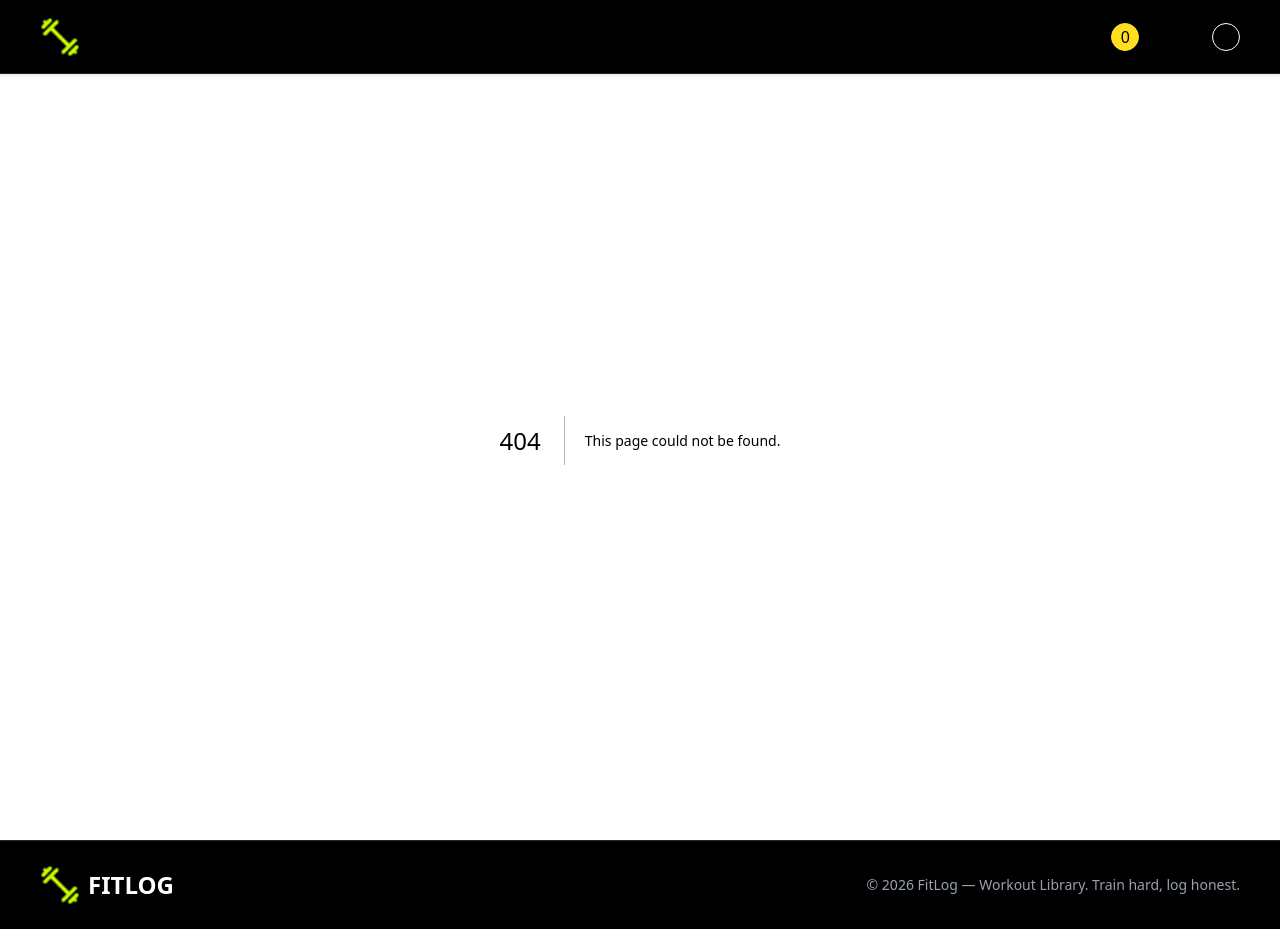
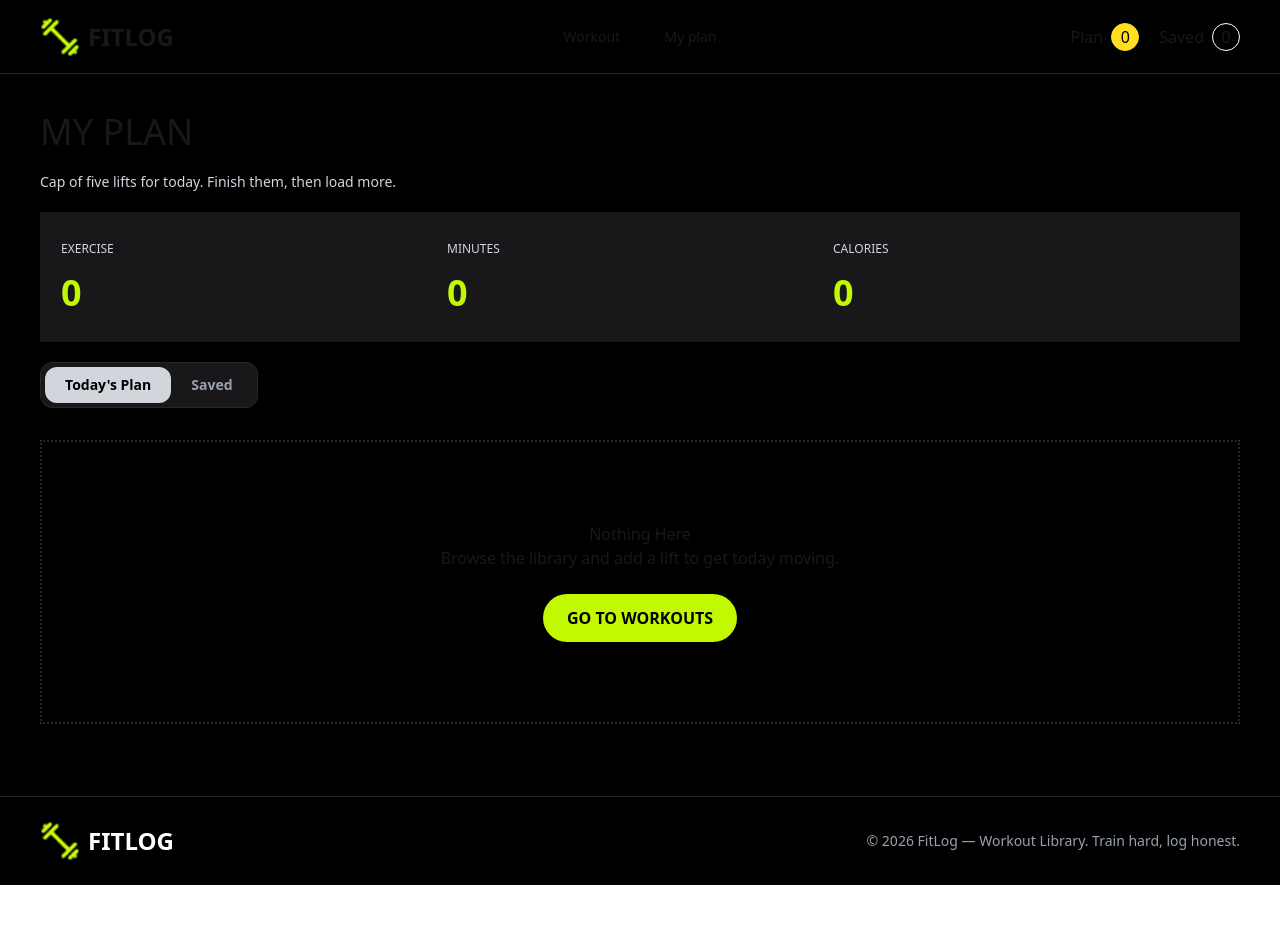
Before and after one commit to SSAShawon/fit-log, a Next.js app: page /my-plan in a window 1280 px wide. Before the commit this address had no page. After the commit the page ends 885 px from the top, so only its background shows below. Built offline with nearby package versions, Linux system fonts and the light colour scheme.

Commit message:
add my plan page

```diff
--- /dev/null
+++ b/src/app/my-plan/page.tsx
@@ -0,0 +1,80 @@
+"use client";
+
+import { useState } from "react";
+import Link from "next/link";
+
+const MyPlan = () => {
+  const [activeTab, setActiveTab] = useState("today");
+  return (
+    <div className="bg-black  px-10 py-10">
+      <div>
+        <h1 className="text-4xl pt-8 pb-5">MY PLAN</h1>
+        <p className="text-sm text-gray-300">
+          Cap of five lifts for today. Finish them, then load more.
+        </p>
+      </div>
+      {/* sum part  */}
+
+      <div className="grid grid-cols-3 border border-zinc-900 bg-zinc-900 p-5 my-5">
+        <div>
+          <h2 className="text-xs py-2 text-gray-300">EXERCISE</h2>
+          <h4 className="text-4xl py-2 text-[#c2f800] font-bold">0</h4>
+        </div>
+        <div>
+          <h2 className="text-xs py-2 text-gray-300">MINUTES</h2>
+          <h4 className="text-4xl py-2 text-[#c2f800] font-bold">0</h4>
+        </div>
+        <div>
+          <h2 className="text-xs py-2 text-gray-300">CALORIES</h2>
+          <h4 className="text-4xl py-2 text-[#c2f800] font-bold">0</h4>
+        </div>
+      </div>
+
+      {/* plan and sort */}
+      <div>
+        {/* plan part  */}
+        <div>
+          {/* plan part */}
+          <div className="flex w-fit rounded-xl border border-zinc-800 bg-zinc-900 p-1">
+            <button
+              onClick={() => setActiveTab("today")}
+              className={`rounded-xl px-5 py-2 text-sm font-semibold ${
+                activeTab === "today"
+                  ? "bg-gray-300 text-black"
+                  : "text-gray-400"
+              }`}
+            >
+              Today's Plan
+            </button>
+
+            <button
+              onClick={() => setActiveTab("saved")}
+              className={`rounded-xl px-5 py-2 text-sm font-semibold ${
+                activeTab === "saved"
+                  ? "bg-gray-300 text-black"
+                  : "text-gray-400"
+              }`}
+            >
+              Saved
+            </button>
+          </div>
+        </div>
+
+        {/* sort part  */}
+        <div></div>
+      </div>
+
+      {/* big box part  */}
+
+      <div className="flex flex-col items-center justify-center text-center border-2 border-dotted border-gray-800 p-20 my-8">
+        <h2>Nothing Here</h2>
+        <p>Browse the library and add a lift to get today moving.</p>
+        <Link href="/" className="mt-6 rounded-full bg-[#c2f800] px-6 py-3 font-bold text-black">
+          GO TO WORKOUTS
+        </Link>
+      </div>
+    </div>
+  );
+};
+
+export default MyPlan;
--- a/src/components/Navbar.tsx
+++ b/src/components/Navbar.tsx
@@ -1,6 +1,7 @@
 import React from "react";
 import logo from "../image/logo.png";
 import Image from "next/image";
+import Link from "next/link";
 const Navbar = () => {
   return (
     <div>
@@ -15,22 +16,22 @@ const Navbar = () => {
         <div className="navbar-center">
           <ul className="menu menu-horizontal px-1 gap-5">
             <li>
-              <a>Workout</a>
+              <Link href="/">Workout</Link>
             </li>
             <li>
-              <a>My Plan</a>
+              <Link href="/my-plan">My plan</Link>
             </li>
           </ul>
         </div>
         <div className="navbar-end gap-5">
-          <a className="flex items-center gap-2">
-            <span>Plan</span>
+          <div className="flex items-center gap-2">
+            <Link href="/my-plan">Plan</Link>
             <span className="flex h-7 w-7 items-center justify-center rounded-full border bg-yellow-300 border-yellow-300  text-black">0</span>
-          </a>
-          <a className="flex items-center gap-2">
-            <span>Saved</span>
+          </div>
+          <div className="flex items-center gap-2">
+            <Link href="/my-plan">Saved</Link>
             <span className="flex h-7 w-7 items-center justify-center rounded-full border  border-white ">0</span>
-          </a>
+          </div>
         </div>
       </div>
       <div className="h-10"></div>
```
